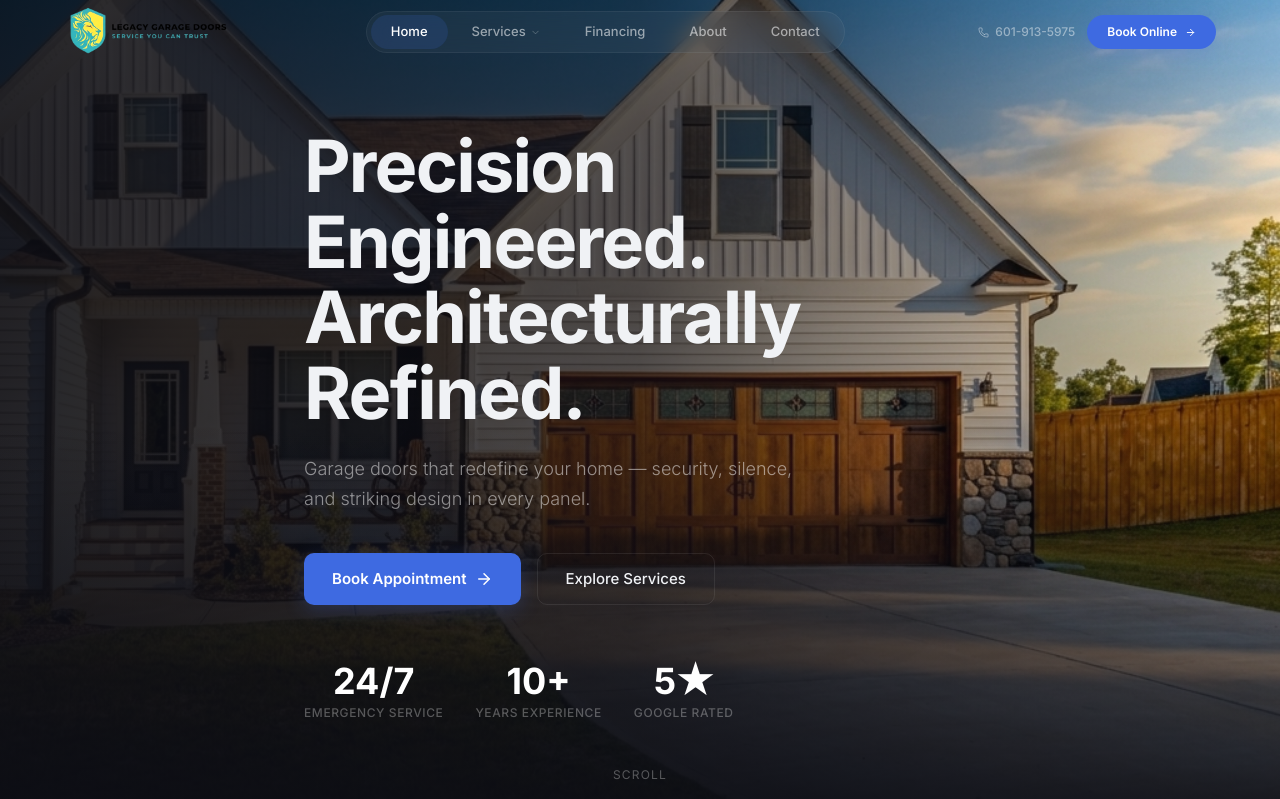
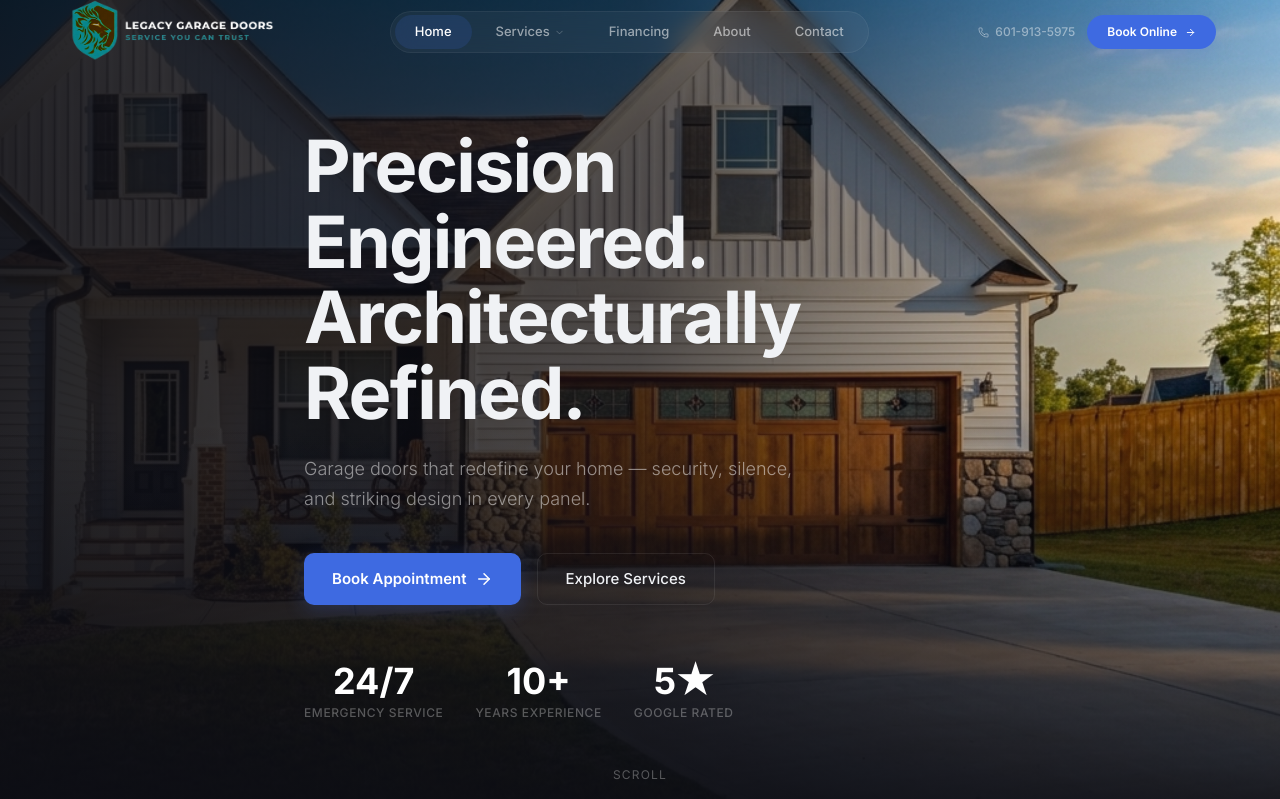
Before and after one commit to Founditmarketing/legacy-garage-doors, a Next.js app: page / in a window 1280 px wide. Shown: the top 799 px of the page. Built offline with nearby package versions, Linux system fonts and the light colour scheme.

Commit message:
Make logo bigger and invert black text to white for dark theme

```diff
--- a/src/components/Footer.tsx
+++ b/src/components/Footer.tsx
@@ -29,10 +29,10 @@ export default function Footer() {
               <Image
                 src="/images/logo-shield.png"
                 alt="Legacy Garage Doors"
-                width={160}
-                height={160}
-                className="h-28 w-auto mb-4"
-                style={{ filter: "brightness(1.2)" }}
+                width={240}
+                height={240}
+                className="h-36 w-auto mb-4"
+                style={{ filter: "brightness(1.15) invert(1) hue-rotate(180deg)" }}
               />
             </Link>
             <p className="text-sm text-white/40 leading-relaxed max-w-[220px] mb-4 font-light">
--- a/src/components/Header.tsx
+++ b/src/components/Header.tsx
@@ -62,10 +62,10 @@ export default function Header() {
             <Image
               src="/images/logo-shield.png"
               alt="Legacy Garage Doors"
-              width={160}
-              height={160}
-              className="h-28 w-auto object-contain"
-              style={{ filter: "brightness(1.2)" }}
+              width={240}
+              height={240}
+              className="h-36 w-auto object-contain"
+              style={{ filter: "brightness(1.15) invert(1) hue-rotate(180deg)" }}
               priority
             />
           </Link>
```
